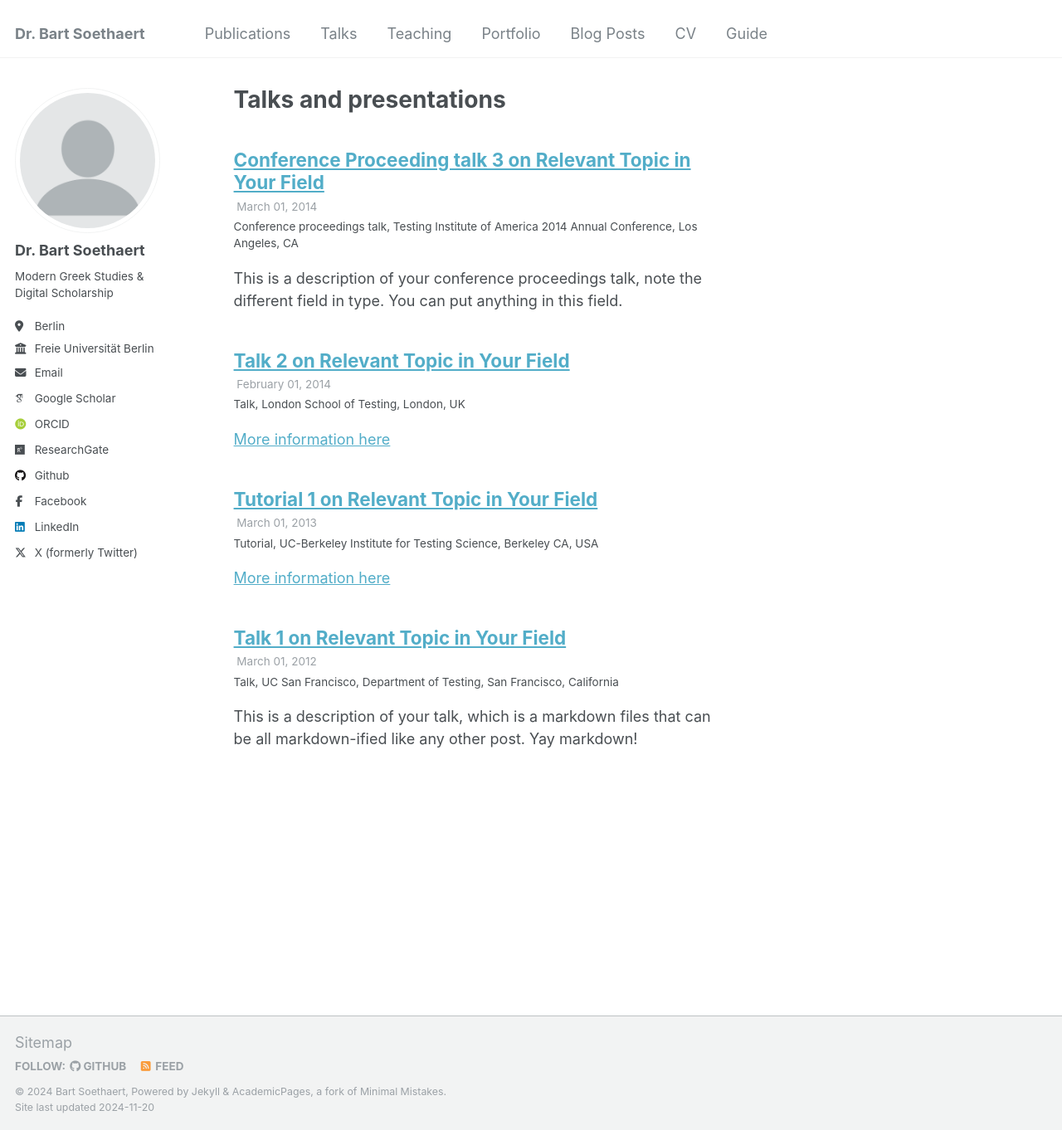
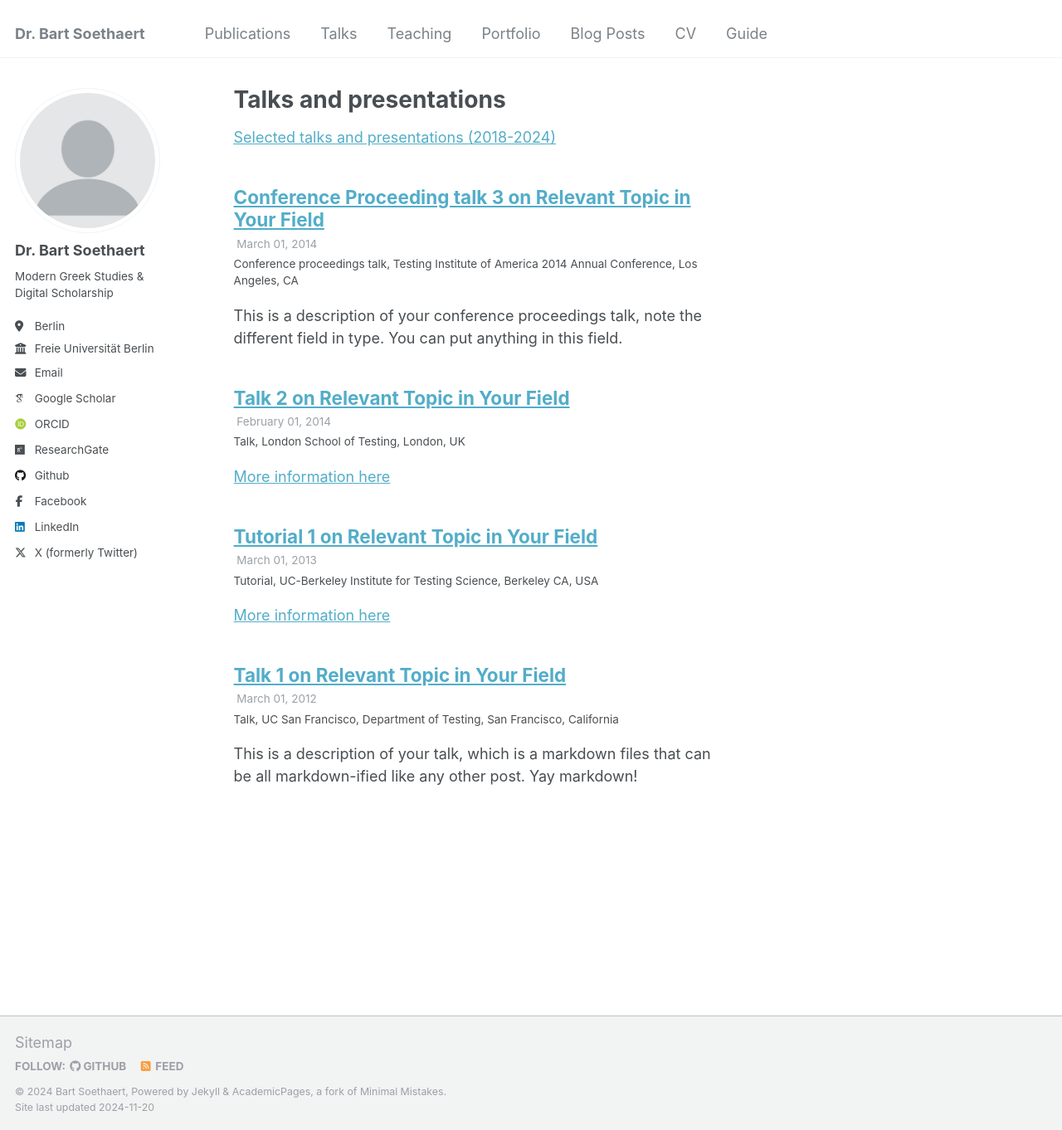
Before and after one commit to bartsoethaert/bartsoethaert.github.io, a Jekyll site: the page built from _pages/talks.html, in a window 1280 px wide and 1362 px high. Shown: the whole window at 83% size. Built offline with Jekyll 4.4.1, drawn with Linux system fonts in a browser that asks for light colours; some web fonts are replaced.

Commit message:
Update talks.html

```diff
--- a/_pages/talks.html
+++ b/_pages/talks.html
@@ -4,6 +4,8 @@ title: "Talks and presentations"
 permalink: /talks/
 author_profile: true
 ---
+
+<p style="text-decoration:underline;"><a href="https://www.temporal-communities.de/research/digital-communities/publications/presentations/soethaert.html">Selected talks and presentations (2018-2024)</a></p>
 
 {% if site.talkmap_link == true %}
 
```
